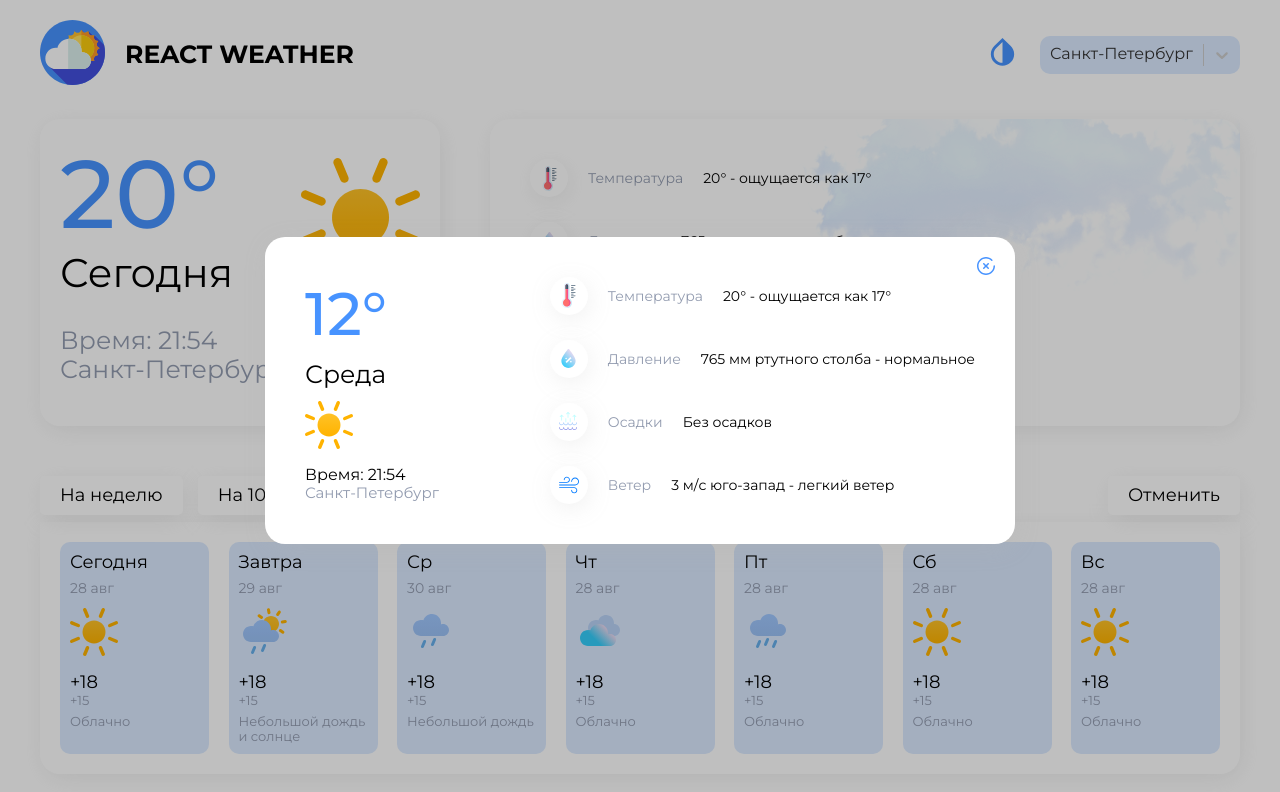
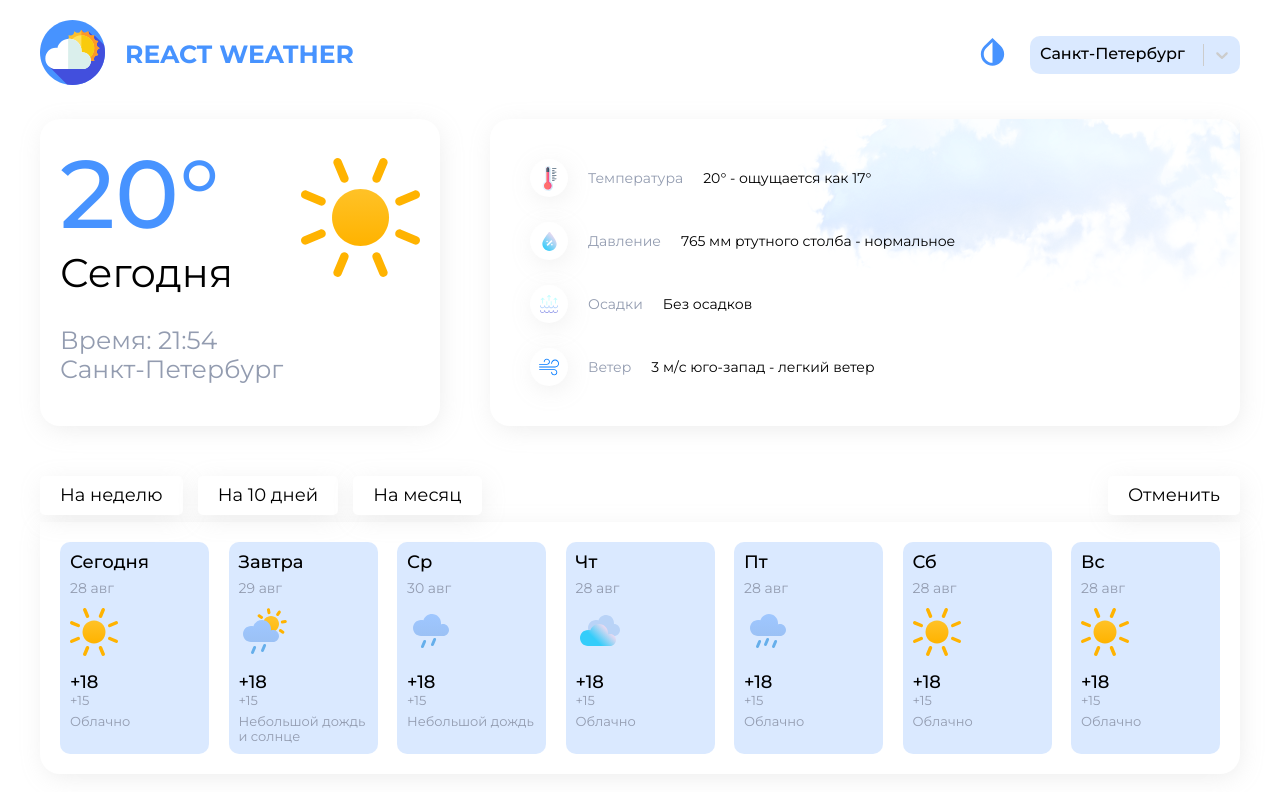
Before and after one commit to shumilina-polina/React-Weather, a React (Create React App) app: page / in a window 1280 px wide. Shown: the top 792 px of the page. Built offline with nearby package versions, Linux system fonts and the light colour scheme.

Commit message:
add: change theme for one page

```diff
--- a/src/App.tsx
+++ b/src/App.tsx
@@ -8,7 +8,7 @@
 function App() {
   return (
     <div className="global-container">
-      <Popup />
+      {/* <Popup /> */}
       <div className="container">
         <Header />
         <Routes>
--- a/src/pages/Home/components/Days/Days.module.scss
+++ b/src/pages/Home/components/Days/Days.module.scss
@@ -6,7 +6,7 @@
   flex-wrap: wrap;
   padding: 20px;
   width: 100%;
-  background: $light-background;
+  background: var(#{--components-background-default});
   box-shadow: $box-shadow;
   border-radius: 0 0 $border-radius $border-radius;
 }
@@ -14,7 +14,7 @@
 .card {
   display: flex;
   flex-direction: column;
-  background: rgba(71, 147, 255, 0.2);
+  background: var(#{--card-background-default});
   border-radius: 10px;
   padding: 10px;
   width: 149px;
@@ -39,7 +39,9 @@
 
   .temp__day,
   .day {
+    color: var(#{--text-color-default});
     font-size: 18px;
+    font-weight: 500;
   }
 
   .day {
@@ -55,7 +57,7 @@
   }
 
   &:hover {
-    box-shadow: 0px 3px 20px rgba(147, 144, 144, 0.28);
+    box-shadow: var(#{--card-shadow-default});
   }
 }
 
@@ -73,9 +75,9 @@
   box-shadow: 2px 5px 25px -3px rgba(180, 180, 180, 0.25);
   border-radius: 5px;
   padding: 9px 20px;
-  background-color: $light-background;
+  background-color: var(#{--components-background-default});
   margin-right: 15px;
-  color: $light-color;
+  color: var(#{--text-color-default});
   font-size: 18px;
   cursor: pointer;
 }
--- a/src/pages/Home/components/ThisDay/ThisDay.module.scss
+++ b/src/pages/Home/components/ThisDay/ThisDay.module.scss
@@ -4,7 +4,7 @@
   padding: 20px;
   max-width: 400px;
   width: 100%;
-  background: $light-background;
+  background: var(#{--components-background-default});
   box-shadow: $box-shadow;
   border-radius: $border-radius;
 }
@@ -26,7 +26,7 @@
   }
   .this__day_name {
     font-size: 40px;
-    color: $light-color;
+    color: var(#{--text-color-default});
   }
 }
 
--- a/src/pages/Home/components/ThisDayInfo/ThisDayInfo.module.scss
+++ b/src/pages/Home/components/ThisDayInfo/ThisDayInfo.module.scss
@@ -5,7 +5,7 @@
   padding: 40px;
   max-width: 750px;
   width: 100%;
-  background: $light-background;
+  background: var(#{--components-background-default});
   box-shadow: $box-shadow;
   border-radius: $border-radius;
 }
@@ -42,10 +42,11 @@
     font-size: 14px;
   }
   .indicator__name {
-    color: rgba(147, 156, 176, 1); //$base-color;
+    color: $base-color;
   }
   .indicator__value {
-    color: $light-color;
+    color: var(#{--text-color-default});
+    font-weight: 400;
   }
 }
 
--- a/src/shared/Header/Header.module.scss
+++ b/src/shared/Header/Header.module.scss
@@ -1,3 +1,5 @@
+@import "../../styles/variables.scss";
+
 .header {
   display: flex;
   align-items: center;
@@ -13,6 +15,7 @@
 .change_theme,
 .logo {
   margin-right: 20px;
+  cursor: pointer;
 }
 
 .logo {
@@ -26,4 +29,5 @@
   text-transform: uppercase;
   font-weight: bold;
   font-size: 25px;
+  color: $primary-color
 }
--- a/src/shared/Header/Header.tsx
+++ b/src/shared/Header/Header.tsx
@@ -1,4 +1,4 @@
-import React from "react";
+import React, { useEffect, useState } from "react";
 import Select from "react-select";
 import GlobalSvgSelector from "../../assets/icons/global/GlobalSvgSelector";
 import s from "./Header.module.scss";
@@ -11,17 +11,58 @@
     { value: "city-2", label: "Москва" },
     { value: "city-3", label: "Новгород" },
   ];
+
+  const [theme, setTheme] = useState("light");
+
   const colourStyles = {
     control: (styles: any) => ({
       ...styles,
-      backgroundColor: "rgba(71, 147, 255, 0.2)",
-      width: "200px",
+      backgroundColor: theme === "dark" ? "#4f4f4f" : "rgba(71, 147, 255, 0.2)",
+      width: "210px",
       heigth: "37px",
       border: "none",
       borderRadius: "10px",
       zIndex: "100px",
     }),
+
+    singleValue: (styles: any) => ({
+      ...styles,
+      color: theme === "dark" ? "#fff" : "#000",
+      fontWeight: "500",
+    }),
   };
+
+  function changeTheme() {
+    setTheme(theme === "light" ? "dark" : "light");
+  }
+
+  useEffect(() => {
+    const root = document.querySelector(":root") as HTMLElement;
+
+    const components = [
+      "body-background",
+      "components-background",
+      "card-background",
+      "card-shadow",
+      "text-color",
+    ];
+
+    components.forEach(
+      (component) => {
+        root.style.setProperty(
+          `--${component}-default`,
+          `var(--${component}-${theme})`
+        );
+      },
+      [theme]
+    );
+  });
+
+  //   root.style.setProperty(
+  //     "--body-background-default",
+  //     `var(--body-background-${theme})`
+  //   );
+  // }, [theme]);
 
   return (
     <header className={s.header}>
@@ -32,10 +73,14 @@
         <div className={s.title}>React weather</div>
       </div>
       <div className={s.wrapper}>
-        <div className={s.change_theme}>
+        <div className={s.change_theme} onClick={changeTheme}>
           <GlobalSvgSelector id="change-theme" />
         </div>
-        <Select defaultValue={options[0]} styles={colourStyles} options={options} />
+        <Select
+          defaultValue={options[0]}
+          styles={colourStyles}
+          options={options}
+        />
       </div>
     </header>
   );
--- a/src/styles/index.scss
+++ b/src/styles/index.scss
@@ -10,6 +10,7 @@
 body {
   position: relative;
   font-family: "Montserrat", sans-serif;
+  background: var(#{--body-background-default});
 }
 
 .container {
--- a/src/styles/variables.scss
+++ b/src/styles/variables.scss
@@ -1,6 +1,47 @@
 $primary-color: rgba(71, 147, 255, 1);
 $light-color: #000;
+$dark-color: #fff;
 $base-color: rgba(147, 156, 176, 1);
 $light-background: #fff;
 $box-shadow: 2px 5px 25px -3px rgba(180, 180, 180, 0.25);
 $border-radius: 20px;
+
+$body-background-dark: #0d1117;
+$body-background-light: #fff;
+
+$components-background-dark: #4f4f4f;
+$components-background-light: #fff;
+
+$card-background-dark: #2e3035;
+$card-background-light: rgba(71, 147, 255, 0.2);
+
+$card-box-shadow-dark: 0px 3px 20px rgba(5, 5, 5, 0.28);
+$card-box-shadow-light: 0px 3px 20px rgba(147, 144, 144, 0.28);
+
+//css variables to change theme
+:root {
+  //body bg
+  --body-background-dark: #{$body-background-dark};
+  --body-background-light: #{$body-background-light};
+  --body-background-default: var(#{--body-background-light});
+
+  //components bg
+  --components-background-dark: #{$components-background-dark};
+  --components-background-light: #{$components-background-light};
+  --components-background-default: var(#{--components-background-light});
+
+  //card bg
+  --card-background-dark: #{$card-background-dark};
+  --card-background-light: #{$card-background-light};
+  --card-background-default: var(#{--card-background-light});
+
+  //card shadow
+  --card-shadow-dark: #{$card-box-shadow-dark};
+  --card-shadow-light: #{$card-box-shadow-light};
+  --card-shadow-default: var(#{--card-shadow-light});
+
+  //text
+  --text-color-dark: #{$dark-color};
+  --text-color-light: #{$light-color};
+  --text-color-default: var(#{--text-color-light});
+}
```
